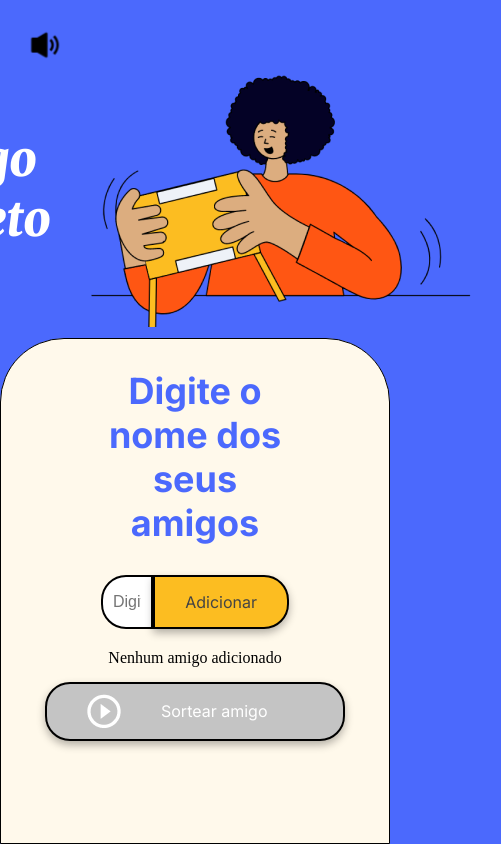
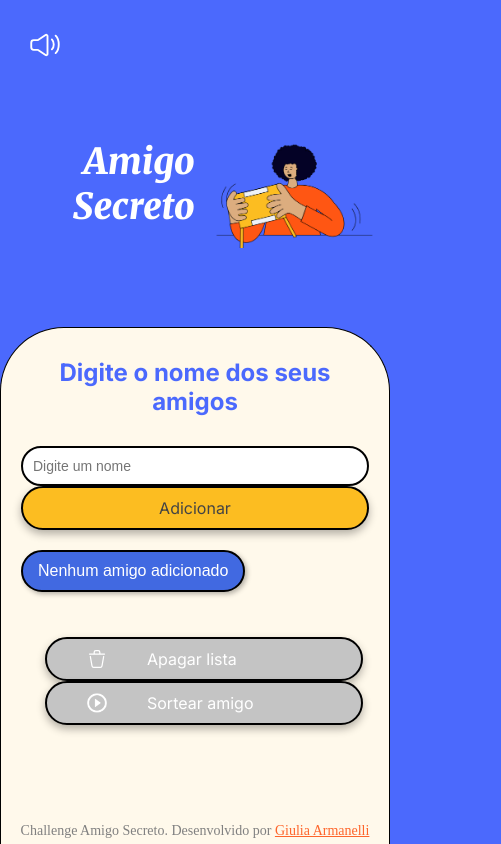
Before and after one commit to JuliaComG/Challenge-Amigo-Secreto-Alura-ONE, a plain HTML site: page index.html in a window 390 px wide. Shown: the whole page, 501 px wide, since content can reach past the window. Drawn offline with Linux system fonts and the light colour scheme.

Commit message:
add clear list functionality, and include new sound icons and trash SVG

```diff
--- a/app.js
+++ b/app.js
@@ -6,6 +6,7 @@ const maximumListSize = 100;
 
 const buttonAdd = "button-add";
 const buttonDraw = "button-draw";
+const buttonRemoveList = "remove-all-list";
 
 const shortestName = 2; // Jó
 const longestName = 32; // Charlingtonglaevionbeecheknavare
@@ -207,6 +208,12 @@ function checkSizeFriendList() {
     } else {
         enableButton(buttonAdd);
     }
+
+    if (friendsList.length === 0) {
+        disableButton(buttonRemoveList);
+    } else {
+        enableButton(buttonRemoveList);
+    }
 }
 
 function disableButton(buttonId) {
@@ -242,7 +249,6 @@ function shuffleFriends(){
     }
     return(shuffledList);
 }
-
 
 function didIGetMyself (myself){
     //Eu tirei eu mesma?
@@ -290,6 +296,13 @@ function playSound(type) {
 
 function toggleSound() {
     isSoundEnabled = !isSoundEnabled;
-    soundIcon.src = isSoundEnabled ? "assets/sound-on-bl.png" : "assets/sound-off-bl.png";
+    soundIcon.src = isSoundEnabled ? "assets/sound-high.svg" : "assets/sound-off.svg";
     document.getElementById("name").focus();
 }
+
+function clearList() {
+    friendsList = [];
+    updateUIList();
+    updateUIButtons();
+    showUIAlertMessage("Lista de amigos foi apagada.", "success");
+}
--- a/index.html
+++ b/index.html
@@ -27,15 +27,21 @@
                 <button id="button-add" class="button-add" onclick="checkInput()">Adicionar</button>
             </div>
 
-            <div class="input-wrapper"></div>
-                <ul id="name-list" class="name-list" aria-labelledby="listaAmigos" role="list">
-                    <il>Nenhum amigo adicionado</il>
+            <div class="input-wrapper">
+                <ul id="name-list" class="name-list" aria-labelledby="name-list" role="list">
+                    <li>Nenhum amigo adicionado</li>
                 </ul>
+
                 <ul id="resultado" class="result-list" aria-live="polite">
                 </ul>
             </div>
 
             <div class="button-container">
+                <button id="remove-all-list" class="remove-all-list" onclick="clearList()" aria-label="Apagar toda a lista" disabled="true">
+                    <img src="assets/trash.svg" alt="Ícone para sortear">
+                    Apagar lista
+                </button>
+
                 <button id="button-draw" class="button-draw" onclick="shuffleFriends()" aria-label="Sortear amigo secreto" disabled="true">
                     <img src="assets/play_circle_outline.png" alt="Ícone para sortear">
                     Sortear amigo
@@ -43,10 +49,14 @@
             </div>
 
             <button id="toggle-sound" class="sound-button">
-                <img id="sound-icon" src="assets/sound-on-bl.png" alt="Ícone de som">
+                <img id="sound-icon" src="assets/sound-high.svg" alt="Ícone de som">
             </button>
 
         </section>
+
+        <footer class="footer">
+            <p class="footer-text">Challenge Amigo Secreto. Desenvolvido por <a href="https://github.com/JuliaComG" target="_blank">Giulia Armanelli</a></p>
+        </footer>
     </main>
 
     <script src="toastify.js"></script>
--- a/style.css
+++ b/style.css
@@ -17,6 +17,9 @@
     --color-name-list: #4169e1;
     --color-name-list-hover: #405fbd;
     --color-box-shadow: #0000004d;
+    --color-remove-list: #D91122;
+    --color-remove-list-hover: #b31824;
+    --color-remove-list-disabled: #C4C4C4;
 }
 
 /* Estilos gerais */
@@ -50,6 +53,15 @@ body {
     padding: 40px 0 0;
 }
 
+.header-banner img {
+    width: 100%;
+    max-width: 450px;
+}
+
+.header-banner h1 {
+    text-align: right;
+}
+
 /* Seção de entrada */
 .input-section {
     flex: 60%;
@@ -59,8 +71,9 @@ body {
     display: flex;
     flex-direction: column;
     align-items: center;
-    padding: 20px 100px;
+    padding: 20px;
     width: 100%;
+    border-bottom: none;
 }
 
 /* Títulos */
@@ -99,8 +112,10 @@ body {
 }
 
 .button-container {
-    width: 300px;
     justify-content: center;
+    display: flex;
+    gap: 20px;
+    min-width: 600px;
 }
 
 /* Estilos de entrada de texto */
@@ -141,38 +156,27 @@ button {
     cursor: not-allowed;
 }
 
-/* Listas dos nomes*/
+/*Listas*/
+ul {
+    list-style-type: none;
+    color: var(--color-text);
+    font-family: "Inter", sans-serif;
+    font-size: 18px;
+    margin: 20px 0;
+}
+
 .name-list {
-    display: flex; /* Usa flexbox para organizar os itens */
-    flex-wrap: wrap; /* Quebra os itens em várias colunas */
-    max-height: 180px; /* Altura máxima equivalente a 6 linhas (ajuste conforme necessário) */
+    display: flex;
+    flex-wrap: wrap;
+    max-height: 180px;
     list-style: none;
     padding: 0;
     margin: 0;
-    gap: 5px; /* Espaçamento entre os itens */
+    gap: 5px;
+    max-width: 800px;
+    overflow-x: auto;
 }
 
-.name-list li {
-    align-items: center;
-    justify-content: space-between;
-    width: auto;
-    box-sizing: border-box; /* Garante que o padding e a borda não aumentem o tamanho do item */
-    margin-bottom: 10px; /* Espaçamento entre as linhas */
-    background-color: var(--color-name-list);
-    color: white;
-    padding: 10px 15px;
-    border-radius: 25px;
-    border: 2px solid var(--color-border);
-    box-shadow: 2px 2px 5px var(--color-box-shadow);
-    font-family: Arial, sans-serif;
-    font-size: 16px;
-}
-
-.name-list li:hover{
-    background-color: var(--color-name-list-hover);
-}
-
-/* Listas dos nomes botão de excluir*/
 .name-list button {
     border: none;
     background: none;
@@ -195,7 +199,41 @@ button {
     outline: none;
 }
 
-/* Listas dos sorteado*/
+/*Lista de nomes barra de rolagem*/
+.name-list::-webkit-scrollbar {
+    width: 5px;
+  }
+
+.name-list::-webkit-scrollbar-track {
+    background: none;
+  }
+
+ .name-list::-webkit-scrollbar-thumb {
+    background-color: var(--color-button);
+    border-radius: 20px;
+    border: 1px solid var(--color-border);
+  }
+
+  .name-list li {
+    align-items: center;
+    justify-content: space-between;
+    width: auto;
+    box-sizing: border-box;
+    margin-bottom: 10px;
+    background-color: var(--color-name-list);
+    color: white;
+    padding: 10px 15px;
+    border-radius: 25px;
+    border: 2px solid var(--color-border);
+    box-shadow: 2px 2px 5px var(--color-box-shadow);
+    font-family: Arial, sans-serif;
+    font-size: 16px;
+}
+
+.name-list li:hover{
+    background-color: var(--color-name-list-hover);
+}
+/*Lista de nomes resultado*/
 .result-list {
     margin-top: 15px;
     color: #05DF05;
@@ -228,6 +266,50 @@ button {
     cursor: not-allowed;
 }
 
+/* Botão de sortear título */
+.remove-all-list {
+    display: flex;
+    align-items: center;
+    width: 100%;
+    padding: 10px 40px;
+    color: var(--color-white);
+    background-color: var(--color-remove-list);
+    font-size: 16px;
+}
+
+.remove-all-list img {
+    margin-right: 40px;
+    max-width: 34px;
+}
+
+.remove-all-list:hover {
+    background-color: var(--color-remove-list-hover);
+}
+
+.remove-all-list:disabled {
+    background-color: var(--color-remove-list-disabled);
+    cursor: not-allowed;
+}
+
+/*Rodapé*/
+footer {
+    position: relative;
+    bottom: 0;
+    width: 100%;
+    text-align: center;
+    font-size: 14px;
+    color: gray;
+    background-color: var(--color-secondary);
+    padding: 5px 0;
+    border-left: 1px solid var(--color-border);
+    border-right: 1px solid var(--color-border);
+}
+
+footer a {
+    color: var(--color-button);
+    text-decoration: underline;
+}
+
 /* Toastify - Alerts */
 .toastify.info {
     background: var(--color-alert-info);
@@ -249,7 +331,7 @@ button {
     color: white;
 }
 
-/*HABILITAR DESABILITAR SOM*/
+/*Icone de Som*/
 .sound-button {
     position: fixed;
     top: 20px;
@@ -266,3 +348,87 @@ button {
     width: 30px;
     height: 30px;
 }
+
+/*Para smartphone*/
+@media only screen and (max-width: 800px) {
+    .main-title {
+        font-size: 36px;
+    }
+
+    .section-title {
+        font-size: 24px;
+    }
+
+    .input-wrapper {
+        font-size: 14px;
+        flex-direction: column;
+    }
+
+    .input-title {
+        border-radius: 25px;
+    }
+
+    .input-name {
+        border-radius: 25px;
+        font-size: 14px;
+    }
+
+    .result-list {
+        font-size: 18px;
+    }
+
+    .header-banner img {
+        padding: 20px 5px 5px;
+        width: 50%;
+        max-width: 450px;
+    }
+
+    .header-banner h1 {
+        font-size: 36px;
+    }
+
+    .button-container {
+        justify-content: center;
+        display: block;
+        min-width: auto;
+        max-width: 300px;
+    }
+
+    .button-add {
+        padding: 10px 40px;
+        border-radius: 25px;
+    }
+
+    /* Botão de sortear título */
+    .button-draw {
+        min-width:  318px;
+        display: flex;
+        align-items: center;
+        width: 100%;
+        padding: 10px 40px;
+        color: var(--color-white);
+        background-color: var(--color-button);
+        font-size: 16px;
+    }
+
+    .button-draw img {
+        width: 20px;
+        height: 20px;
+    }
+
+    .remove-all-list{
+        min-width:  318px;
+        display: flex;
+        align-items: center;
+        width: 100%;
+        padding: 10px 40px;
+        color: var(--color-white);
+        background-color: var(--color-remove-list);
+        font-size: 16px;
+    }
+
+    .remove-all-list img {
+        width: 20px;
+        height: 20px;
+    }
+}
--- a/toastify.min.css
+++ b/toastify.min.css
@@ -14,7 +14,7 @@
  */
 
  .toastify{
-    padding: 15px 30px;
+    padding: 5px 30px;
     font-family: "Inter", sans-serif;
     font-size: 16px;
     color:#fff;
@@ -26,7 +26,7 @@
     border-radius:2px;
     cursor:pointer;
     text-decoration:none;
-    max-width:calc(50% - 20px);
+    max-width:calc(50%);
     border: 2px solid #000;
     border-radius: 25px;
     z-index:2147483647
@@ -44,8 +44,8 @@
     cursor:pointer;
     font-size:1em;
     opacity:.4;
-    padding: 3px 8px;
-    margin-left: 10px;
+    padding: 3px 1px;
+    margin-left: 5px;
 }
 
 .toastify-right{
```
Also changed, not shown: assets/language.svg (added), assets/sound-high.svg (added), assets/sound-off.svg (added), assets/trash.svg (added).
